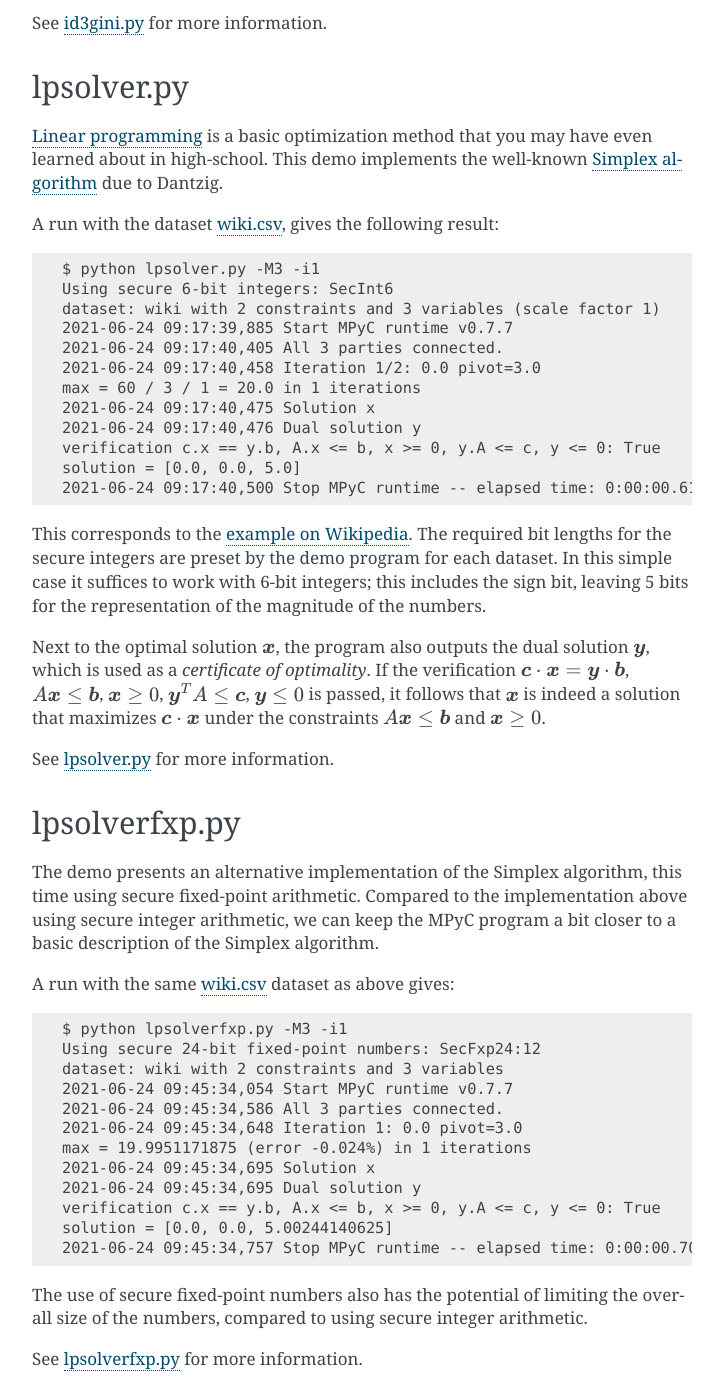
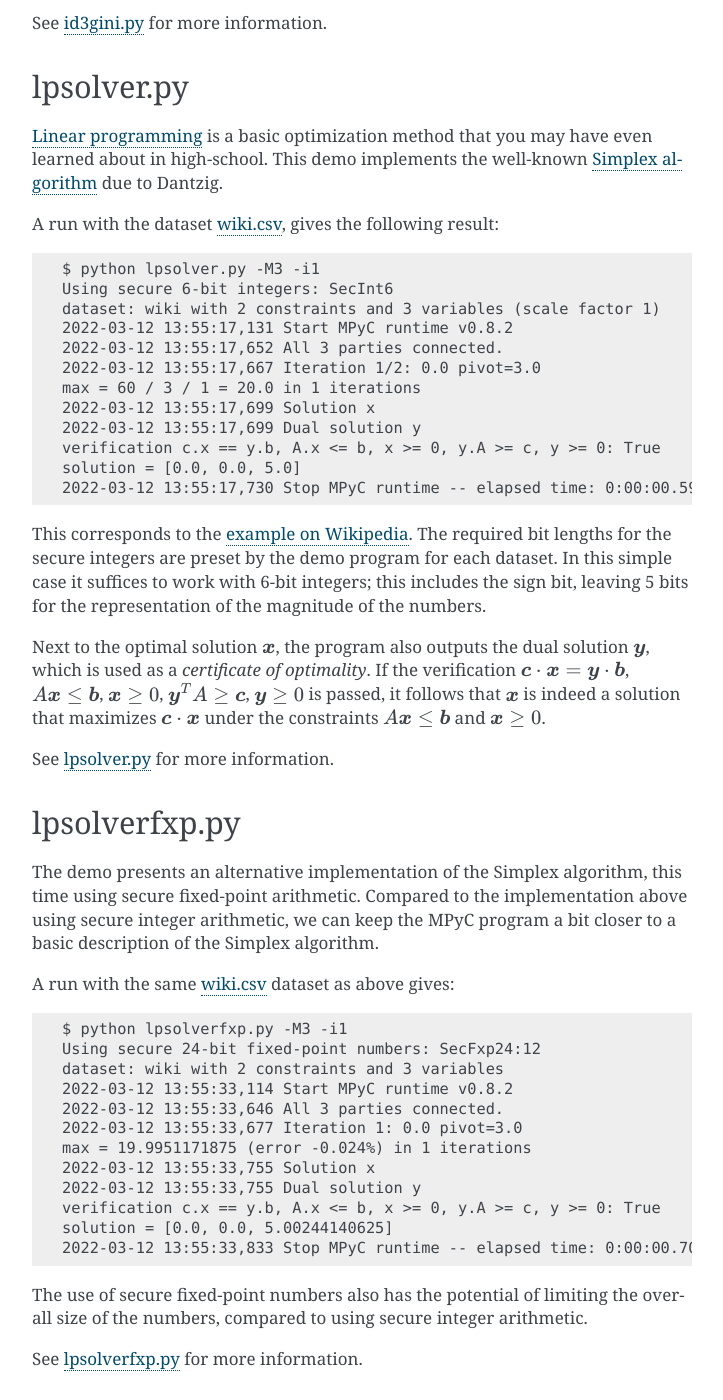
Before and after one commit to lschoe/mpyc, a Sphinx documentation site: the page built from docs/demos.rst, in a window 1280 px wide and 1400 px high, scrolled down 11425 px. Shown: the whole window, without its empty margins (388-1111 px from the left). Built offline with Sphinx 7.4.7, drawn with Linux system fonts in a browser that asks for light colours.

Commit message:
Corrected c for LP solvers.

```diff
--- a/docs/demos.rst
+++ b/docs/demos.rst
@@ -522,15 +522,15 @@ gives the following result::
    $ python lpsolver.py -M3 -i1
    Using secure 6-bit integers: SecInt6
    dataset: wiki with 2 constraints and 3 variables (scale factor 1)
-   2021-06-24 09:17:39,885 Start MPyC runtime v0.7.7
-   2021-06-24 09:17:40,405 All 3 parties connected.
-   2021-06-24 09:17:40,458 Iteration 1/2: 0.0 pivot=3.0
+   2022-03-12 13:55:17,131 Start MPyC runtime v0.8.2
+   2022-03-12 13:55:17,652 All 3 parties connected.
+   2022-03-12 13:55:17,667 Iteration 1/2: 0.0 pivot=3.0
    max = 60 / 3 / 1 = 20.0 in 1 iterations
-   2021-06-24 09:17:40,475 Solution x
-   2021-06-24 09:17:40,476 Dual solution y
-   verification c.x == y.b, A.x <= b, x >= 0, y.A <= c, y <= 0: True
+   2022-03-12 13:55:17,699 Solution x
+   2022-03-12 13:55:17,699 Dual solution y
+   verification c.x == y.b, A.x <= b, x >= 0, y.A >= c, y >= 0: True
    solution = [0.0, 0.0, 5.0]
-   2021-06-24 09:17:40,500 Stop MPyC runtime -- elapsed time: 0:00:00.614656
+   2022-03-12 13:55:17,730 Stop MPyC runtime -- elapsed time: 0:00:00.598679
 
 This corresponds to the `example on Wikipedia <https://en.wikipedia.org/wiki/Simplex_algorithm#Example>`_.
 The required bit lengths for the secure integers are preset by the demo program for each dataset.
@@ -540,7 +540,7 @@ In this simple case it suffices to work with 6-bit integers; this includes the s
 Next to the optimal solution :math:`\boldsymbol{x}`, the program also outputs the dual solution :math:`\boldsymbol{y}`,
 which is used as a *certificate of optimality*. If the verification
 :math:`\boldsymbol{c} \cdot \boldsymbol{x} = \boldsymbol{y} \cdot \boldsymbol{b}`, :math:`A \boldsymbol{x} \leq \boldsymbol{b}`,
-:math:`\boldsymbol{x} \geq 0`, :math:`\boldsymbol{y}^T A \leq \boldsymbol{c}`, :math:`\boldsymbol{y} \leq 0`
+:math:`\boldsymbol{x} \geq 0`, :math:`\boldsymbol{y}^T A \geq \boldsymbol{c}`, :math:`\boldsymbol{y} \geq 0`
 is passed, it follows that :math:`\boldsymbol{x}` is indeed a solution that maximizes :math:`\boldsymbol{c} \cdot \boldsymbol{x}`
 under the constraints :math:`A \boldsymbol{x} \leq \boldsymbol{b}` and :math:`\boldsymbol{x} \geq 0`.
 
@@ -559,15 +559,15 @@ dataset as above gives::
    $ python lpsolverfxp.py -M3 -i1
    Using secure 24-bit fixed-point numbers: SecFxp24:12
    dataset: wiki with 2 constraints and 3 variables
-   2021-06-24 09:45:34,054 Start MPyC runtime v0.7.7
-   2021-06-24 09:45:34,586 All 3 parties connected.
-   2021-06-24 09:45:34,648 Iteration 1: 0.0 pivot=3.0
+   2022-03-12 13:55:33,114 Start MPyC runtime v0.8.2
+   2022-03-12 13:55:33,646 All 3 parties connected.
+   2022-03-12 13:55:33,677 Iteration 1: 0.0 pivot=3.0
    max = 19.9951171875 (error -0.024%) in 1 iterations
-   2021-06-24 09:45:34,695 Solution x
-   2021-06-24 09:45:34,695 Dual solution y
-   verification c.x == y.b, A.x <= b, x >= 0, y.A <= c, y <= 0: True
+   2022-03-12 13:55:33,755 Solution x
+   2022-03-12 13:55:33,755 Dual solution y
+   verification c.x == y.b, A.x <= b, x >= 0, y.A >= c, y >= 0: True
    solution = [0.0, 0.0, 5.00244140625]
-   2021-06-24 09:45:34,757 Stop MPyC runtime -- elapsed time: 0:00:00.703063
+   2022-03-12 13:55:33,833 Stop MPyC runtime -- elapsed time: 0:00:00.703076
 
 The use of secure fixed-point numbers also has the potential of limiting the overall size
 of the numbers, compared to using secure integer arithmetic.
```
Also changed, not shown: 2 other files.
